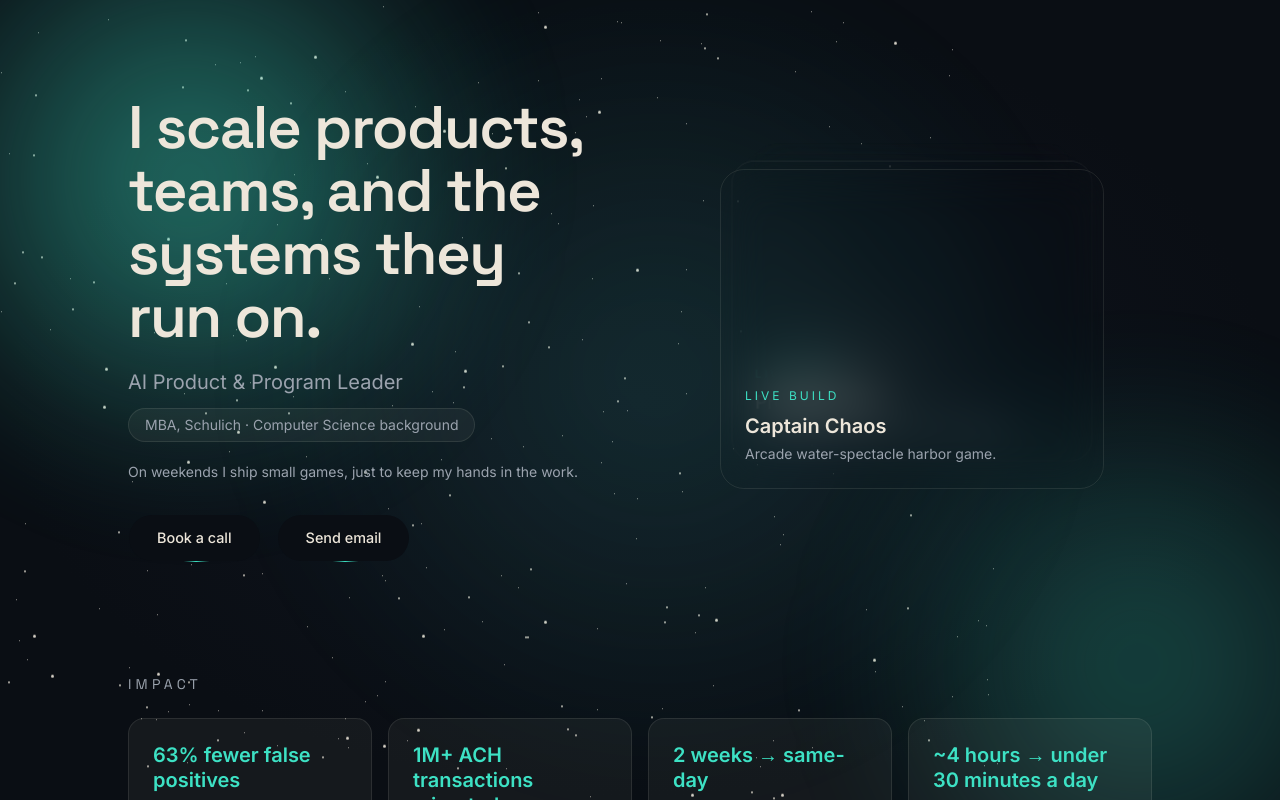
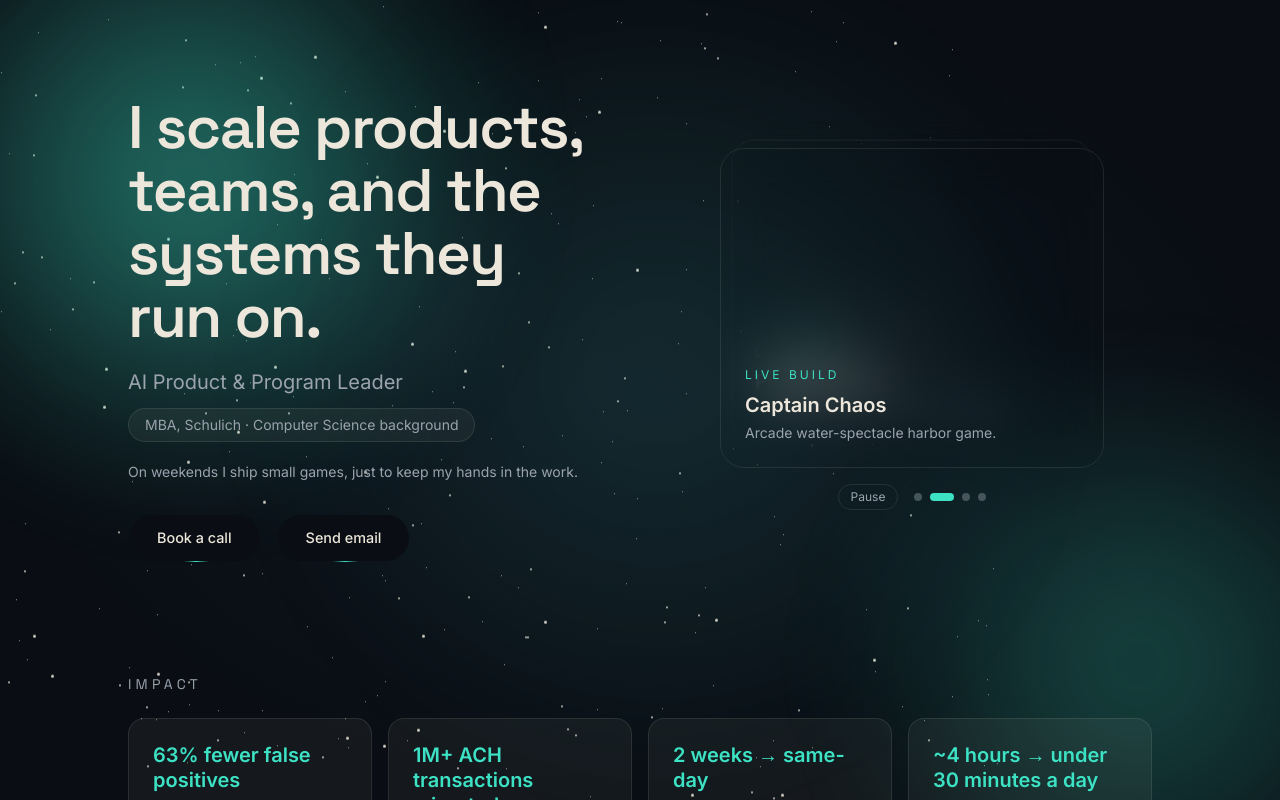
Before and after one commit to schuligan/prateek-portfolio, a Next.js app: page / in a window 1280 px wide. Shown: the top 800 px of the page. Built offline with nearby package versions, Linux system fonts and the light colour scheme; no server answers.

Commit message:
fix: a11y + UX — deck pause/dot controls (WCAG 2.2.2 + keyboard-reachable links), semantic flip-card link, trim loader, honest curated-grid docs (#13)

```diff
--- a/components/cards/RepoFlipCard.tsx
+++ b/components/cards/RepoFlipCard.tsx
@@ -1,7 +1,6 @@
 "use client";
 
 import Image from "next/image";
-import { useState } from "react";
 
 interface RepoFlipCardProps {
   hook: string;
@@ -12,11 +11,11 @@ interface RepoFlipCardProps {
 }
 
 /**
- * RepoFlipCard — YouTube-thumbnail-style flip card. Front = a generated hook
- * image (falls back to an aqua gradient) with the hook title over a scrim. It
- * flips to reveal the plain-English use case + repo link. Flips on hover
- * (mouse), focus-within (keyboard), and tap (touch, via state). The repo link
- * stops propagation so a tap on it navigates instead of flipping back.
+ * RepoFlipCard — the whole card is a single link to the repo (semantic +
+ * keyboard-clean, no non-interactive click handler). Front = generated hook
+ * image + title over a scrim; it flips to reveal the use case on hover and on
+ * keyboard focus (group-focus-within). Tapping/activating anywhere opens the
+ * repo. Motion freezes under the global reduced-motion rule.
  */
 export function RepoFlipCard({
   hook,
@@ -25,17 +24,15 @@ export function RepoFlipCard({
   thumbSrc,
   stars,
 }: RepoFlipCardProps) {
-  const [flipped, setFlipped] = useState(false);
-
   return (
-    <div
-      className="group h-44 [perspective:1000px]"
-      onClick={() => setFlipped((value) => !value)}
+    <a
+      href={githubUrl}
+      target="_blank"
+      rel="noopener noreferrer"
+      aria-label={`${hook}: ${useCase} — opens the GitHub repo`}
+      className="group block h-44 rounded-2xl [perspective:1000px] focus:outline-none focus-visible:ring-2 focus-visible:ring-accent"
     >
-      <div
-        data-flipped={flipped}
-        className="relative h-full w-full rounded-2xl transition-transform duration-500 [transform-style:preserve-3d] group-hover:[transform:rotateY(180deg)] group-focus-within:[transform:rotateY(180deg)] data-[flipped=true]:[transform:rotateY(180deg)]"
-      >
+      <div className="relative h-full w-full rounded-2xl transition-transform duration-500 [transform-style:preserve-3d] group-hover:[transform:rotateY(180deg)] group-focus-within:[transform:rotateY(180deg)]">
         {/* Front */}
         <div className="absolute inset-0 overflow-hidden rounded-2xl border border-surface-border [backface-visibility:hidden]">
           {thumbSrc ? (
@@ -67,17 +64,9 @@ export function RepoFlipCard({
         {/* Back */}
         <div className="absolute inset-0 flex flex-col justify-between rounded-2xl border border-surface-border bg-surface p-5 [backface-visibility:hidden] [transform:rotateY(180deg)]">
           <p className="text-sm text-muted">{useCase}</p>
-          <a
-            href={githubUrl}
-            target="_blank"
-            rel="noopener noreferrer"
-            onClick={(event) => event.stopPropagation()}
-            className="text-sm font-medium text-accent hover:underline"
-          >
-            View repo →
-          </a>
+          <span className="text-sm font-medium text-accent">View repo →</span>
         </div>
       </div>
-    </div>
+    </a>
   );
 }
--- a/components/hero/CardSwap.tsx
+++ b/components/hero/CardSwap.tsx
@@ -18,9 +18,11 @@ interface CardSwapProps {
 }
 
 /**
- * CardSwap — a 3D-ish auto-cycling deck of flagship builds. The front card
- * advances every ADVANCE_MS; hovering pauses it. Under reduced-motion the
- * deck is static (no interval). Each card is a link to its live site.
+ * CardSwap — a 3D-ish auto-cycling deck of flagship builds. Accessible:
+ * a pause/play control satisfies WCAG 2.2.2 (auto-updating content), and
+ * dot buttons let keyboard users bring any card to front and open it (so all
+ * flagship links are reachable, not just whichever is auto-front). Auto-cycle
+ * also pauses on hover and is disabled under reduced-motion.
  */
 export function CardSwap({ projects }: CardSwapProps) {
   const [active, setActive] = useState(0);
@@ -42,11 +44,11 @@ export function CardSwap({ projects }: CardSwapProps) {
   }, [count, paused]);
 
   return (
+    <div className="flex w-full max-w-sm flex-col items-center gap-4">
       <div
-      className="relative h-80 w-full max-w-sm [perspective:1200px]"
+        className="relative h-80 w-full [perspective:1200px]"
         onMouseEnter={() => setPaused(true)}
         onMouseLeave={() => setPaused(false)}
-      aria-label="Flagship builds"
       >
         {projects.map((project, index) => {
           const depth = (index - active + count) % count;
@@ -61,7 +63,7 @@ export function CardSwap({ projects }: CardSwapProps) {
               rel="noopener noreferrer"
               aria-hidden={!isFront}
               tabIndex={isFront ? 0 : -1}
-            className="absolute inset-0 flex flex-col justify-end rounded-3xl border border-surface-border bg-surface p-6 backdrop-blur-xl transition-all duration-500 ease-out"
+              className="absolute inset-0 flex flex-col justify-end rounded-3xl border border-surface-border p-6 backdrop-blur-xl transition-all duration-500 ease-out"
               style={{
                 transform: `translateY(${style.y}px) scale(${style.scale})`,
                 opacity: style.opacity,
@@ -83,5 +85,31 @@ export function CardSwap({ projects }: CardSwapProps) {
           );
         })}
       </div>
+
+      <div className="flex items-center gap-4">
+        <button
+          type="button"
+          onClick={() => setPaused((value) => !value)}
+          aria-label={paused ? "Play showcase" : "Pause showcase"}
+          className="rounded-full border border-surface-border px-3 py-1 text-xs text-muted transition hover:text-accent"
+        >
+          {paused ? "Play" : "Pause"}
+        </button>
+        <div className="flex gap-2" aria-label="Choose a flagship build">
+          {projects.map((project, index) => (
+            <button
+              key={project.id}
+              type="button"
+              onClick={() => setActive(index)}
+              aria-label={`Show ${project.title}`}
+              aria-current={index === active}
+              className={`h-2 rounded-full transition-all ${
+                index === active ? "w-6 bg-accent" : "w-2 bg-muted/40 hover:bg-muted"
+              }`}
+            />
+          ))}
+        </div>
+      </div>
+    </div>
   );
 }
--- a/components/ui/Loader.tsx
+++ b/components/ui/Loader.tsx
@@ -24,7 +24,7 @@ export function Loader() {
         if (event.animationName.includes("loader-dismiss")) setDone(true);
       }}
       className="fixed inset-0 z-[100] flex items-center justify-center bg-ground"
-      style={{ animation: "loader-dismiss 0.4s ease-out 0.7s forwards" }}
+      style={{ animation: "loader-dismiss 0.3s ease-out 0.35s forwards" }}
     >
       <div className="relative h-24 w-24">
         {Array.from({ length: STREAK_COUNT }, (_, index) => (
```
Also changed, not shown: 2 other files (tests, documents, lock files or other folders). Lines whose indentation alone changed are shown as unchanged.
